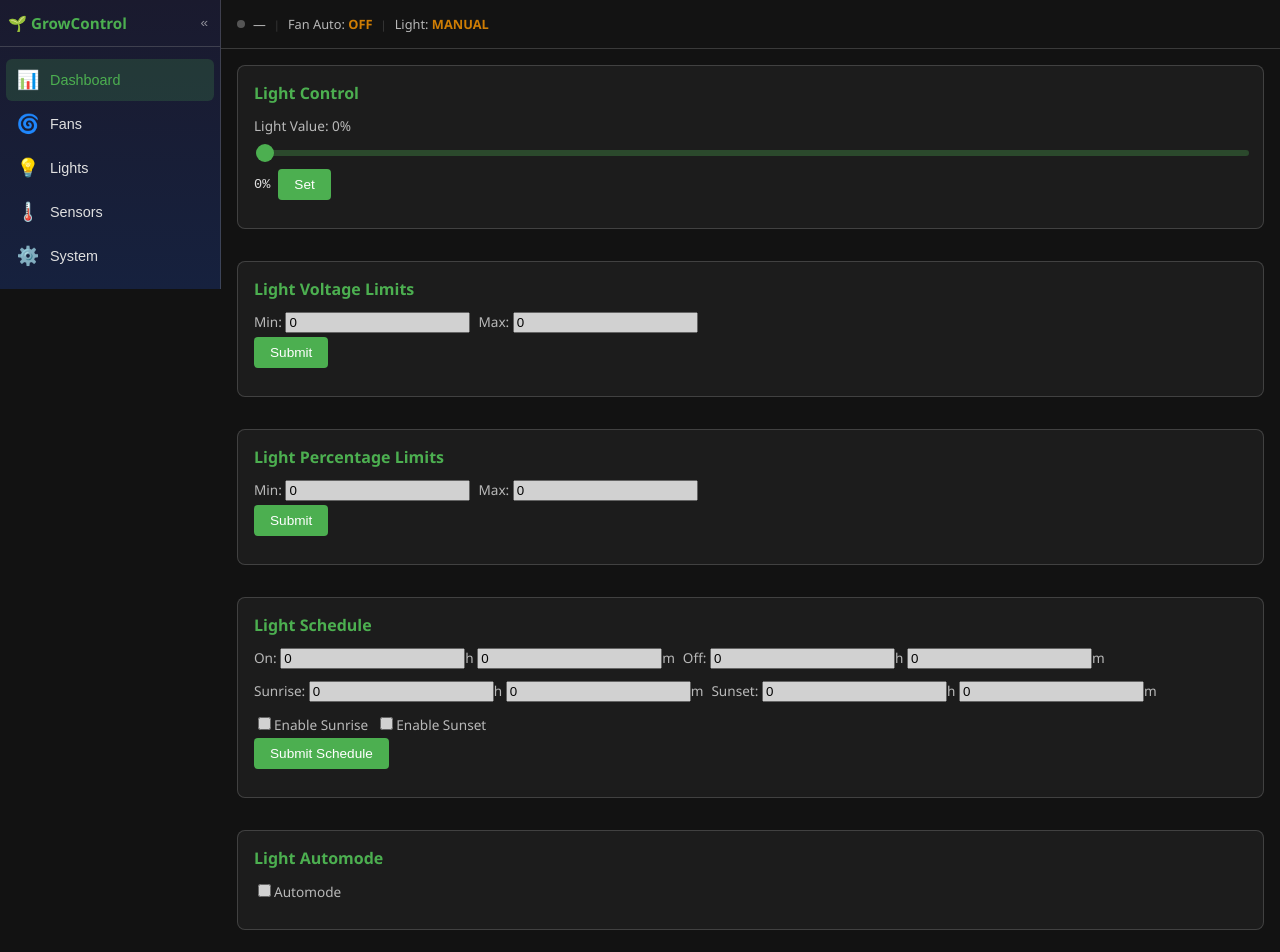
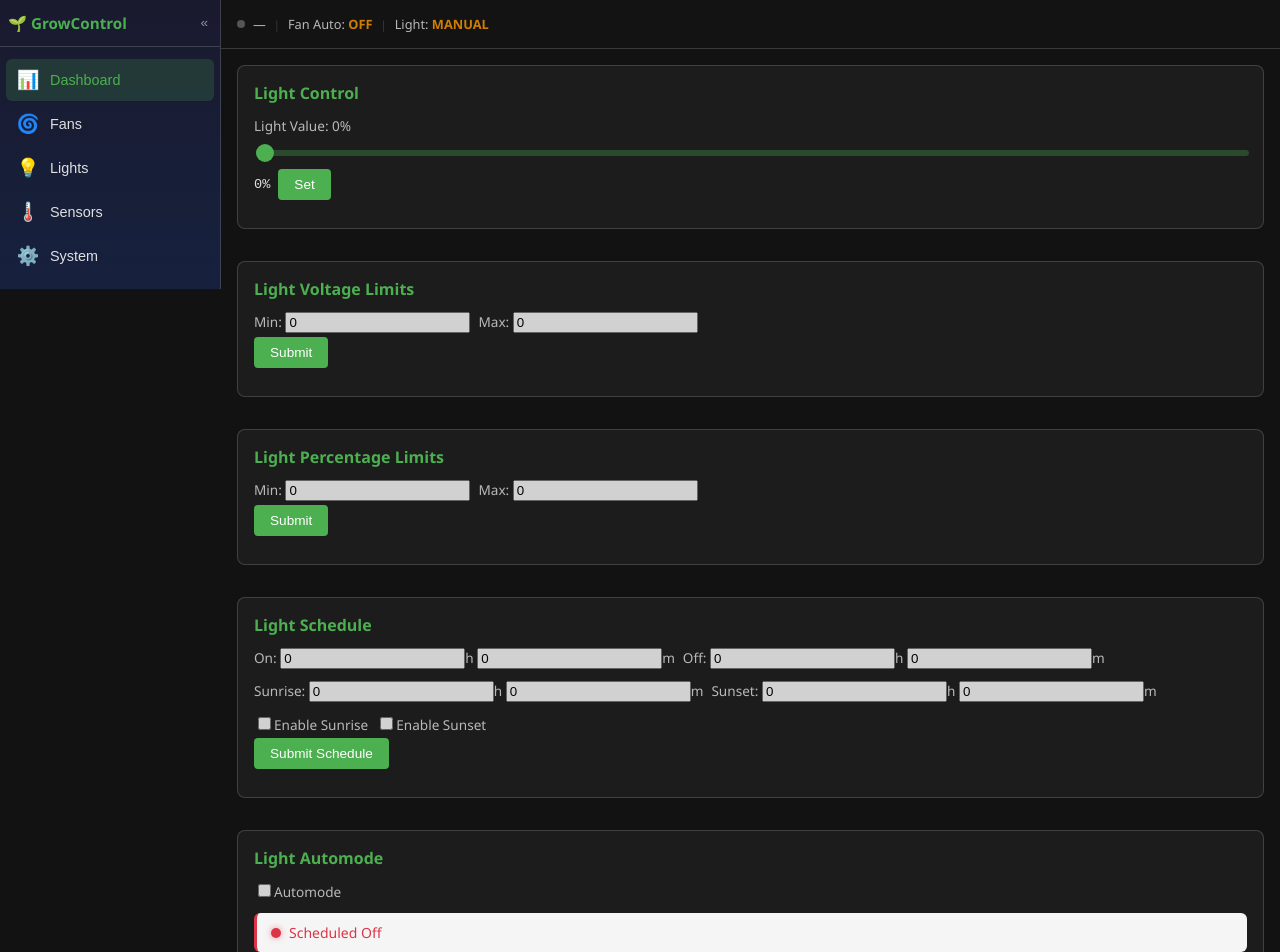
Before and after one commit to KillerInk/GrowFanController, an Angular app in the folder growui/: page /lights in a window 1280 px wide. Shown: the top 952 px of the page. Built offline with nearby package versions, Linux system fonts and the light colour scheme; no server answers.

Commit message:
fix light automode and sunrise

```diff
--- a/growui/src/app/features/lights/lights.component.html
+++ b/growui/src/app/features/lights/lights.component.html
@@ -43,7 +43,7 @@
     <h3 class="card-title">Lifecycle Light Control</h3>
     <div class="row" style="align-items: center; margin-bottom: 12px;">
       <label class="switch-label">
-        <input type="checkbox" [checked]="lcState.enabled ?? false" (change)="onLifecycleEnable($any($event).target.checked)">
+        <input type="checkbox" [checked]="lcState.enabled" (change)="onLifecycleEnable($any($event).target.checked)">
         <span class="slider-toggle"></span>
         <span>Enable Lifecycle</span>
       </label>
@@ -140,6 +140,17 @@
         <span class="slider-toggle"></span>
         <span>Automode</span>
       </label>
+
+      <!-- Light state indicator -->
+      <div class="light-state-indicator" [ngClass]="getStateBadgeColor()">
+        <span class="state-dot"></span>
+        <span class="state-text">{{ getLightStateLabel() }}</span>
+      </div>
+
+      <!-- Scheduled off message -->
+      <div *ngIf="isScheduledOff()" class="scheduled-off-message">
+        <small>Lights are currently OFF according to schedule. They will turn on at the next scheduled time.</small>
+      </div>
     </div>
   </div>
 
--- a/growui/src/app/features/lights/lights.component.scss
+++ b/growui/src/app/features/lights/lights.component.scss
@@ -1,2 +1,98 @@
 /* src/app/features/lights/lights.component.scss */
 /* inherits from app.scss via styles.scss */
+
+.light-state-indicator {
+  display: flex;
+  align-items: center;
+  gap: 8px;
+  padding: 10px 14px;
+  margin-top: 12px;
+  border-radius: 6px;
+  background: var(--bg-tertiary, #f5f5f5);
+  font-size: 14px;
+  font-weight: 500;
+}
+
+.state-dot {
+  width: 10px;
+  height: 10px;
+  border-radius: 50%;
+  flex-shrink: 0;
+}
+
+.state-text {
+  white-space: nowrap;
+}
+
+/* State badge colors */
+.badge-off .state-dot {
+  background: #dc3545;
+  box-shadow: 0 0 6px rgba(220, 53, 69, 0.5);
+}
+.badge-off {
+  color: #dc3545;
+  border-left: 3px solid #dc3545;
+}
+
+.badge-on .state-dot {
+  background: #28a745;
+  box-shadow: 0 0 6px rgba(40, 167, 69, 0.5);
+  animation: pulse-on 2s infinite;
+}
+.badge-on {
+  color: #28a745;
+  border-left: 3px solid #28a745;
+}
+
+.badge-sunrise .state-dot {
+  background: #fd7e14;
+  box-shadow: 0 0 6px rgba(253, 126, 20, 0.5);
+  animation: pulse-sunrise 1.5s infinite;
+}
+.badge-sunrise {
+  color: #fd7e14;
+  border-left: 3px solid #fd7e14;
+}
+
+.badge-sunset .state-dot {
+  background: #ffc107;
+  box-shadow: 0 0 6px rgba(255, 193, 7, 0.5);
+  animation: pulse-sunset 1.5s infinite;
+}
+.badge-sunset {
+  color: #ffc107;
+  border-left: 3px solid #ffc107;
+}
+
+/* Animations */
+@keyframes pulse-on {
+  0%, 100% { opacity: 1; }
+  50% { opacity: 0.5; }
+}
+
+@keyframes pulse-sunrise {
+  0%, 100% { opacity: 1; transform: scale(1); }
+  50% { opacity: 0.6; transform: scale(1.2); }
+}
+
+@keyframes pulse-sunset {
+  0%, 100% { opacity: 1; transform: scale(1); }
+  50% { opacity: 0.6; transform: scale(0.9); }
+}
+
+/* Scheduled off message */
+.scheduled-off-message {
+  margin-top: 10px;
+  padding: 10px 12px;
+  background: rgba(220, 53, 69, 0.08);
+  border-radius: 6px;
+  border: 1px solid rgba(220, 53, 69, 0.2);
+  color: #6c757d;
+  font-size: 13px;
+  line-height: 1.5;
+}
+
+.scheduled-off-message small {
+  display: block;
+  margin: 0;
+}
--- a/growui/src/app/features/lights/lights.component.ts
+++ b/growui/src/app/features/lights/lights.component.ts
@@ -46,6 +46,10 @@ export class LightsComponent {
   cloudMax = signal(0);
   lifecycleStage = signal(0);
 
+  // Light state indicators (from WebSocket)
+  lightStateName = signal('off');  // 'off', 'on', 'sunrise', 'sunset'
+  lightAutoMode = signal(false);   // current automode state from WebSocket
+
   constructor() {
     // Sync deviceState values to local signals
     effect(() => {
@@ -84,6 +88,19 @@ export class LightsComponent {
       const lc = this.dashboard.lifecycleState();
       if (lc) {
         this.lifecycleStage.set(lc.stage);
+      }
+    });
+
+    // Sync light state indicators from WebSocket (real-time)
+    effect(() => {
+      const sd = this.dashboard.socketdata();
+      if (sd) {
+        if (sd.lightStateName) {
+          this.lightStateName.set(sd.lightStateName);
+        }
+        if (sd.lightautomode !== undefined) {
+          this.lightAutoMode.set(sd.lightautomode);
+        }
       }
     });
   }
@@ -267,4 +284,38 @@ export class LightsComponent {
     };
     return dliRange[stage]?.[1] ?? 0;
   }
+
+  // Get human-readable light state (from WebSocket)
+  getLightStateLabel(): string {
+    const state = this.lightStateName();
+    const labels: Record<string, string> = {
+      'off': 'Scheduled Off',
+      'on': 'Lights ON',
+      'sunrise': 'Sunrise Ramp',
+      'sunset': 'Sunset Ramp',
+    };
+    return labels[state] ?? 'Unknown';
+  }
+
+  // Check if lights are off due to schedule (automode ON but state is off)
+  isScheduledOff(): boolean {
+    const automode = this.lightAutoMode() || (this.deviceState()?.lightautomode ?? false);
+    const state = this.lightStateName();
+    return automode && state === 'off';
+  }
+
+  // Get state badge color for UI
+  getStateBadgeColor(): string {
+    const state = this.lightStateName();
+    switch (state) {
+      case 'on':
+        return 'badge-on';
+      case 'sunrise':
+        return 'badge-sunrise';
+      case 'sunset':
+        return 'badge-sunset';
+      default:
+        return 'badge-off';
+    }
+  }
 }
--- a/growui/src/app/services/dashboard.service.ts
+++ b/growui/src/app/services/dashboard.service.ts
@@ -105,6 +105,17 @@ export class DashboardService {
       const parsed = JSON.parse(cleaned);
       this.socketdata.set(parsed);
 
+      // Update deviceState lightautomode from WebSocket (real-time sync)
+      // This ensures the UI always reflects the actual automode state
+      if (parsed.lightautomode !== undefined) {
+        const currentState = this.deviceState();
+        if (currentState) {
+          const updatedState = { ...currentState, lightautomode: parsed.lightautomode };
+          this.deviceState.set(updatedState);
+          this.settings$.next(updatedState);
+        }
+      }
+
       // Update lifecycle state from socket data
       if (parsed.lifecycle) {
         const prev = this.lifecycleState();
--- a/growui/src/app/types.ts
+++ b/growui/src/app/types.ts
@@ -158,7 +158,9 @@ export interface SocketMsg {
   /** Light controller values */
   lightvalP: number;     // current light power (in %?)
   lightvalmv: number;    // voltage value
-  lightstate: number;    // current state of the light
+  lightstate: number;    // current state of the light (0=off, 1=on, 2=sunrise, 3=sunset)
+  lightautomode?: boolean;  // whether automode is enabled (from WebSocket)
+  lightStateName?: string;    // human-readable state name ("off", "on", "sunrise", "sunset")
 
   /** Lifecycle/PPFD/DLI data (added 2026-04-10) */
   lifecycle?: {
```
Also changed, not shown: 2 other files (tests, documents, lock files or other folders).
